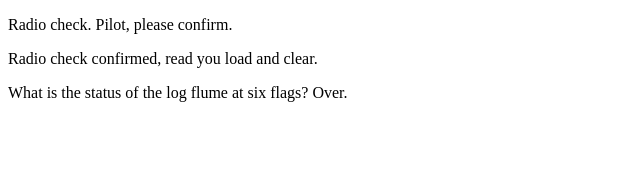
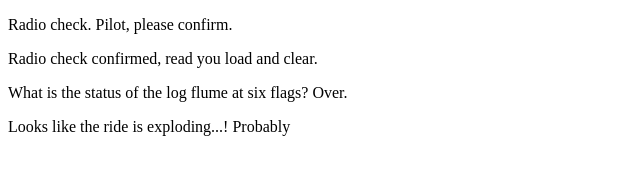
Before and after one commit to Ryanpez/Communication-Log, a plain HTML site: page index.html in a window 1280 px wide. Shown: the whole page, without its empty margins (0-640 px from the left). Drawn offline with Linux system fonts and the light colour scheme.

Commit message:
Pilot response on line 7

```diff
--- a/index.html
+++ b/index.html
@@ -4,5 +4,6 @@
       <p>Radio check. Pilot, please confirm.</p>
       <p>Radio check confirmed, read you load and clear.</p>
       <p>What is the status of the log flume at six flags? Over.</p>
+      <p>Looks like the ride is exploding...! Probably</p>
    </body>
 </html>
```
